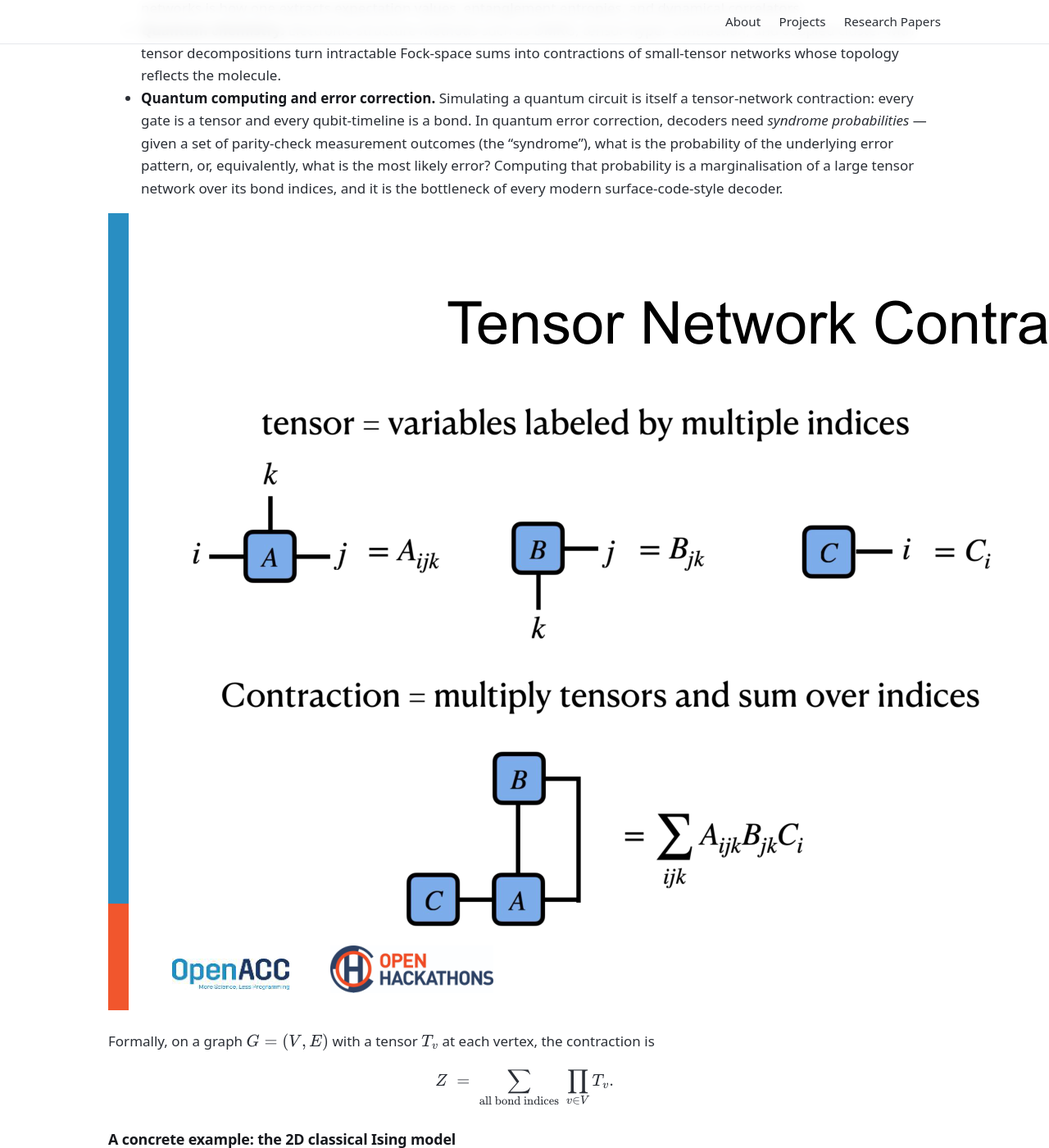
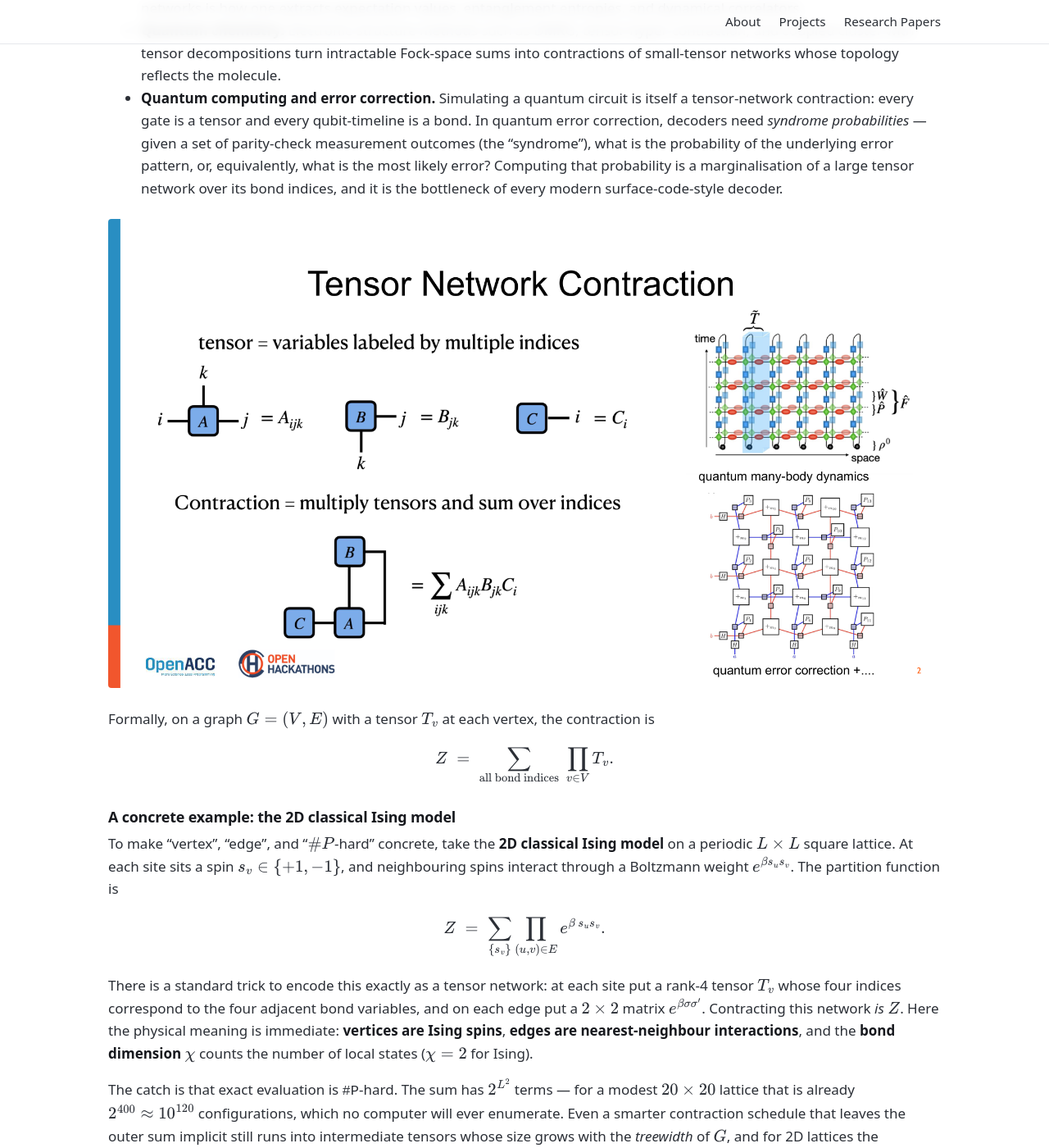
Before and after one commit to BhatiMansi/BhatiMansi.github.io, a Jekyll site: the page built from writing/tensor-network-gpu.md, in a window 1280 px wide and 1400 px high, scrolled down 700 px. Shown: the whole window at 82% size. Built offline with Jekyll 4.4.1, drawn with Linux system fonts in a browser that asks for light colours.

Commit message:
image size

```diff
--- a/assets/style.css
+++ b/assets/style.css
@@ -37,6 +37,11 @@ body {
 }
 
 .wrap { width: 100%; max-width: var(--measure); margin: 0 auto; padding: 0 1.25rem; }
+
+/* ---- Images ---- */
+img { max-width: 100%; height: auto; display: block; margin: 1.5rem auto; border-radius: 4px; }
+figure { margin: 1.5rem 0; }
+figure img { margin: 0 auto; }
 
 /* ---- Links ---- */
 a { color: var(--accent); text-decoration: none; }
```
